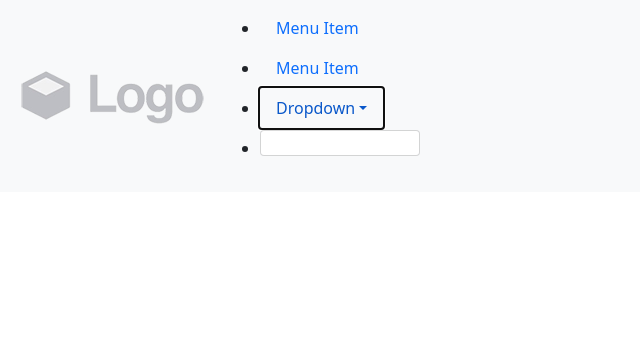
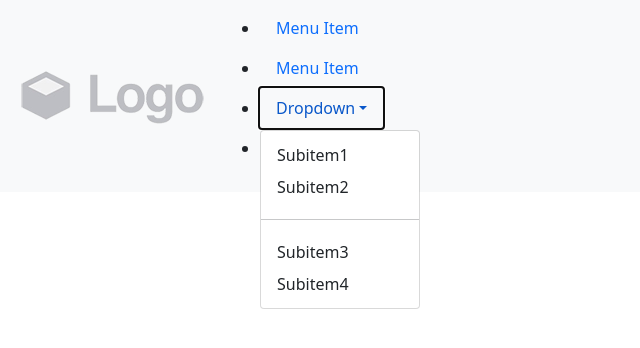
Before and after one commit to mihailsokolov90/WEB, a PHP site: page / in a window 1280 px wide, after a click on "Dropdown". Shown: the top 348 px of the page, without its empty margins (0-640 px from the left). Run offline with PHP 8.4, Linux system fonts and the light colour scheme.

Commit message:
Update Main

```diff
--- a/Bootstrap_Moretto/Chapter_4/index.php
+++ b/Bootstrap_Moretto/Chapter_4/index.php
@@ -13,7 +13,7 @@
 <body class="h-100 d-flex flex-column">
 <!-- HEADER SECTION -------------------------------------------------------------------------------------- -->
 <header class="section_header">
-    <nav class="navbar navbar-light bg-light navbar-expand-lg fixed-top">
+    <nav class="navbar navbar-light bg-light navbar-expand-lg fixed-top sticky-top">
         <div class="container-fluid">
             <a href="#" role="button" class="navbar-brand">
                 <img src="img/logo.png" class="navbar-brand-image" alt="navbar-brand" />
@@ -33,9 +33,13 @@
                     </li>
                     <li class="nav-item dropdown">
                         <a href="#" class="nav-link dropdown-toggle" aria-haspopup="true" aria-expanded="false" data-bs-toggle="dropdown">Dropdown</a>
-                        <div class="dropdown-menu">
-                            <div class="dropdown-item"></div>
-                        </div>
+                        <ul class="dropdown-menu">
+                            <li><a href="#" class="dropdown-item">Subitem1</a></li>
+                            <li><a href="#" class="dropdown-item">Subitem2</a></li>
+                            <li><hr> </li>
+                            <li><a href="#" class="dropdown-item">Subitem3</a></li>
+                            <li><a href="#" class="dropdown-item">Subitem4</a></li>
+                        </ul>
                     </li>
                     <li class="nav-item">
                         <a href="#" class="nav-link">Menu Item</a>
```
